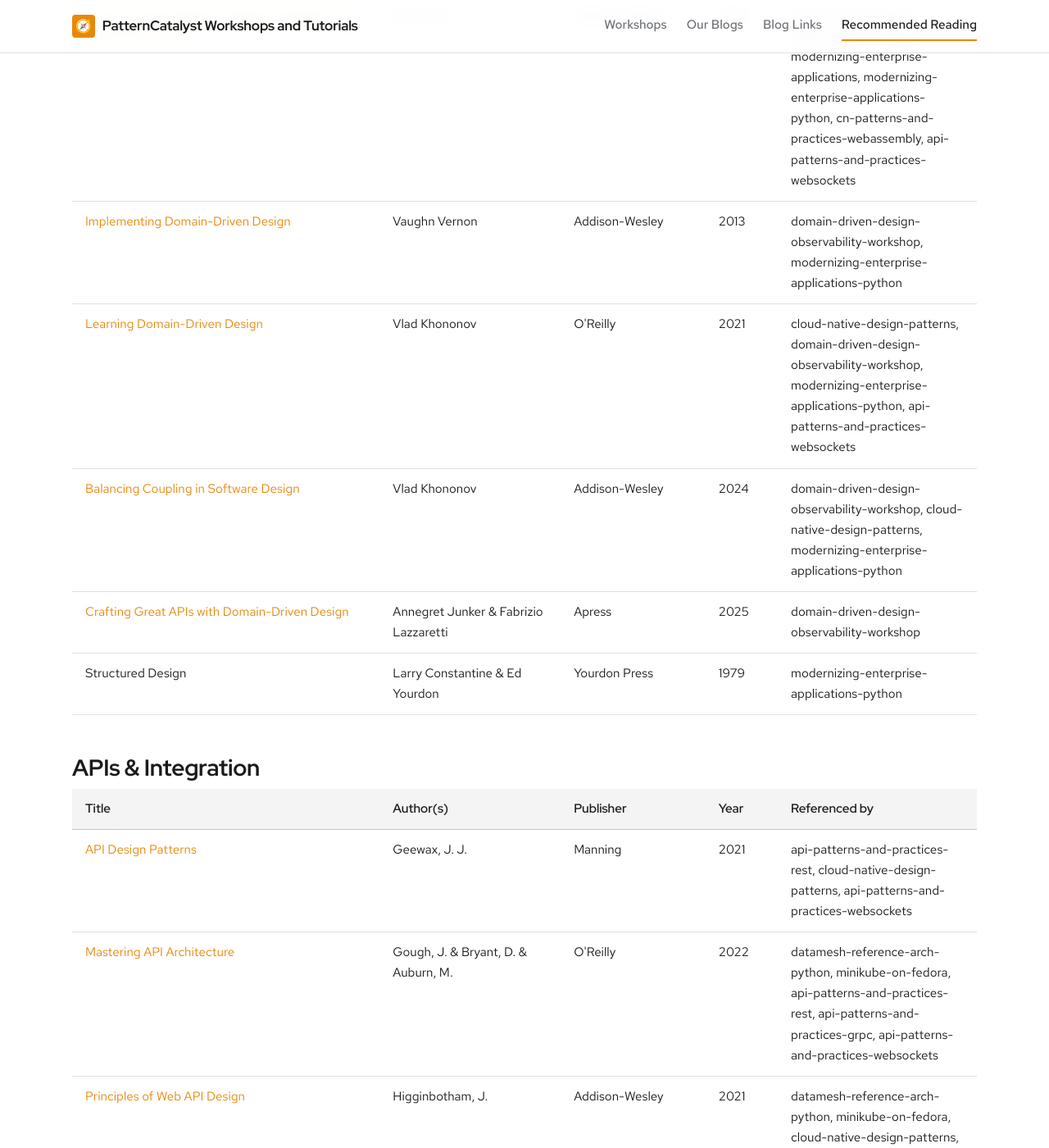
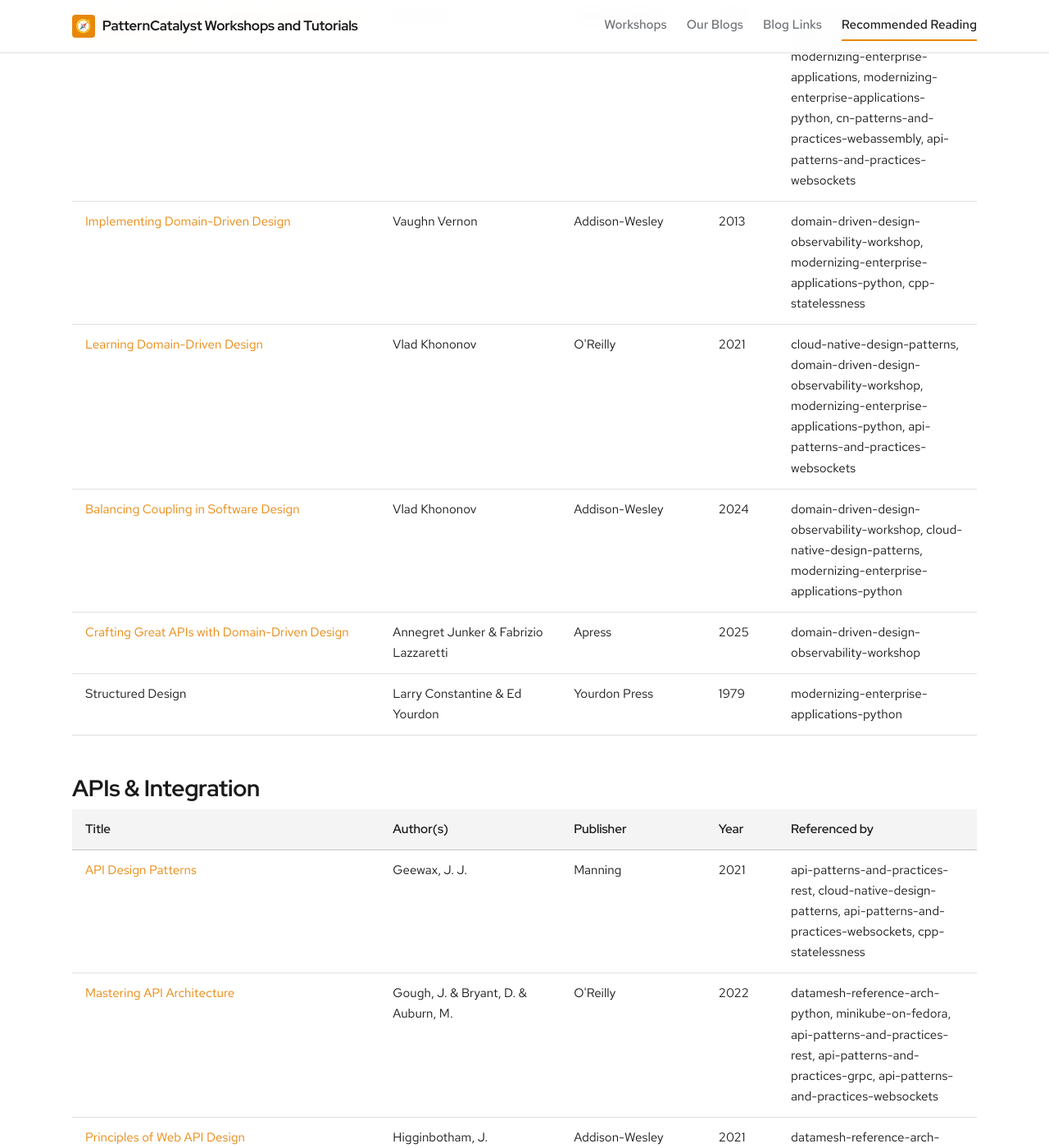
Before and after one commit to patterncatalyst/patterncatalyst-workshops-tutorials-list, a Jekyll site: the page built from books.html, in a window 1280 px wide and 1400 px high, scrolled down 820 px. Shown: the whole window at 82% size. Built offline with Jekyll 4.4.1, drawn with Linux system fonts in a browser that asks for light colours; some web fonts are replaced; some of the changed text lies outside the part shown.

Commit message:
chore(books): add cpp-statelessness to gen-books allowlist (#32)
cpp-statelessness joins the scanned-repos allowlist; re-ran gen-books (merge
mode, 23 repos). No new books discovered; updates union referenced_by only.

Co-authored-by: PatternCatalyst <local@example.invalid>

```diff
--- a/_data/books.yml
+++ b/_data/books.yml
@@ -29,6 +29,7 @@
   review_note: "year corrected from 2024 to 2025 — confirmed via manning.com product page (matches the OpenLibrary value flagged during --enrich)."
   referenced_by:
     - "cpp-container-optimization-tutorial"
+    - "cpp-statelessness"
 
 - title: "API Design Patterns"
   authors: "Geewax, J. J."
@@ -40,6 +41,7 @@
     - "api-patterns-and-practices-rest"
     - "cloud-native-design-patterns"
     - "api-patterns-and-practices-websockets"
+    - "cpp-statelessness"
 
 - title: "Balancing Coupling in Software Design"
   authors: "Vlad Khononov"
@@ -139,6 +141,7 @@
   url: "https://www.oreilly.com/library/view/c-software-design/9781098113155/"
   referenced_by:
     - "cpp-container-optimization-tutorial"
+    - "cpp-statelessness"
 
 - title: "Data Mesh"
   authors: "Zhamak Dehghani"
@@ -193,6 +196,7 @@
   referenced_by:
     - "domain-driven-design-observability-workshop"
     - "modernizing-enterprise-applications-python"
+    - "cpp-statelessness"
 
 - title: "Kubernetes for Developers"
   authors: "William Denniss"
@@ -241,6 +245,7 @@
     - "cpp-container-optimization-tutorial"
     - "api-patterns-and-practices-rest"
     - "api-patterns-and-practices-websockets"
+    - "cpp-statelessness"
 
 - title: "Learning Domain-Driven Design"
   authors: "Vlad Khononov"
--- a/scripts/gen-books.py
+++ b/scripts/gen-books.py
@@ -48,6 +48,7 @@
     "quarkus-optimization",
     "spring-boot-optimization",
     "cpp-container-optimization-tutorial",
+    "cpp-statelessness",
     "ebpf-with-aya",
     "linux-systems-programming",
     "lgtm-skills",
```
